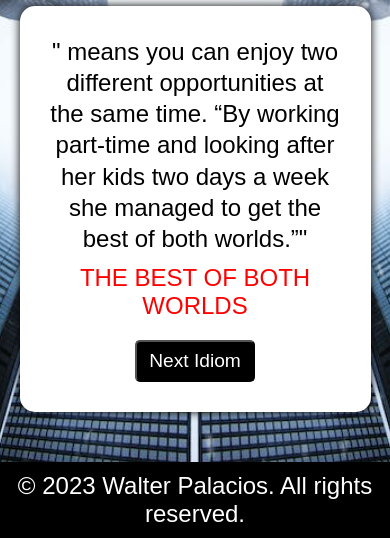
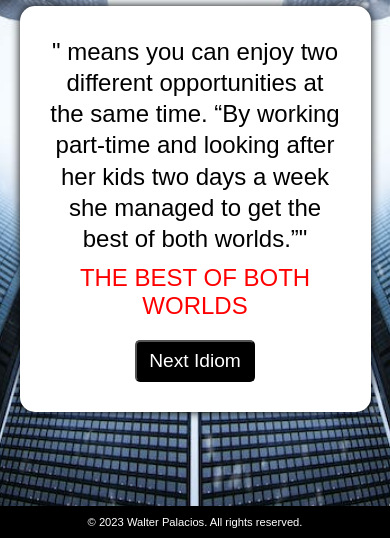
Before and after one commit to WalterCoder/idioms-in-english, a plain HTML site: page index.html in a window 390 px wide. Shown: the part 306-844 px from the top of the page. Drawn offline with Linux system fonts and the light colour scheme.

Commit message:
Update idioms.css

```diff
--- a/idioms.css
+++ b/idioms.css
@@ -108,6 +108,6 @@ footer{
     }
 
     footer {
-        font-size: 1.5rem; /* Tamaño de fuente más pequeño para dispositivos móviles */
+        font-size: 0.7rem; /* Tamaño de fuente más pequeño para dispositivos móviles */
     }
 }
```
